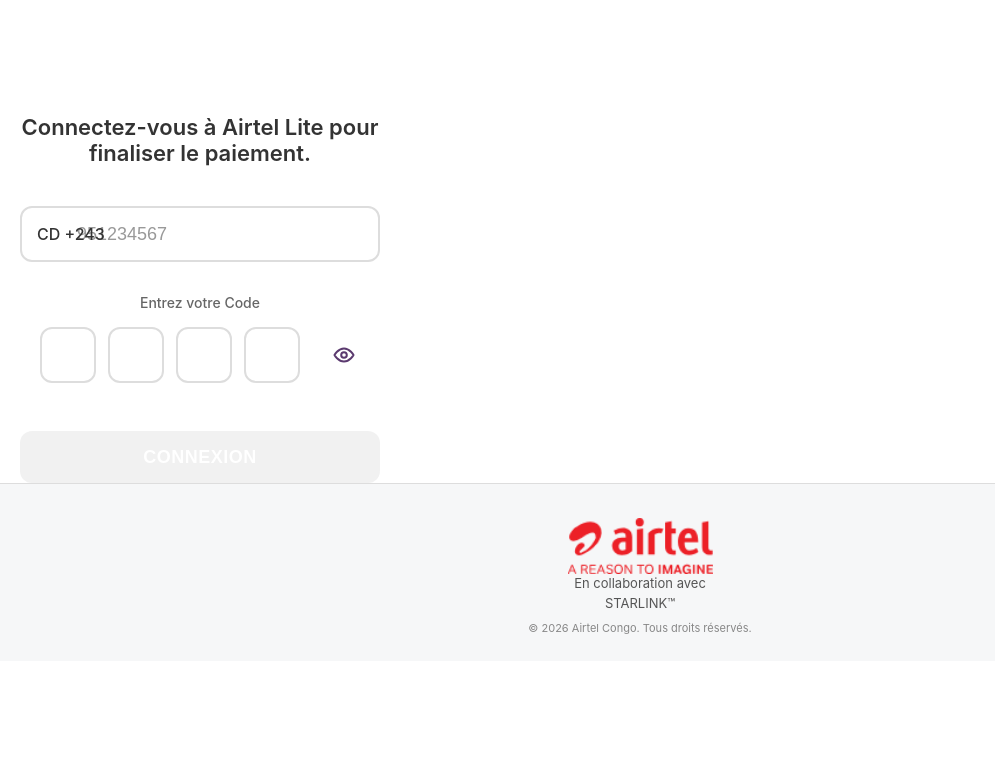
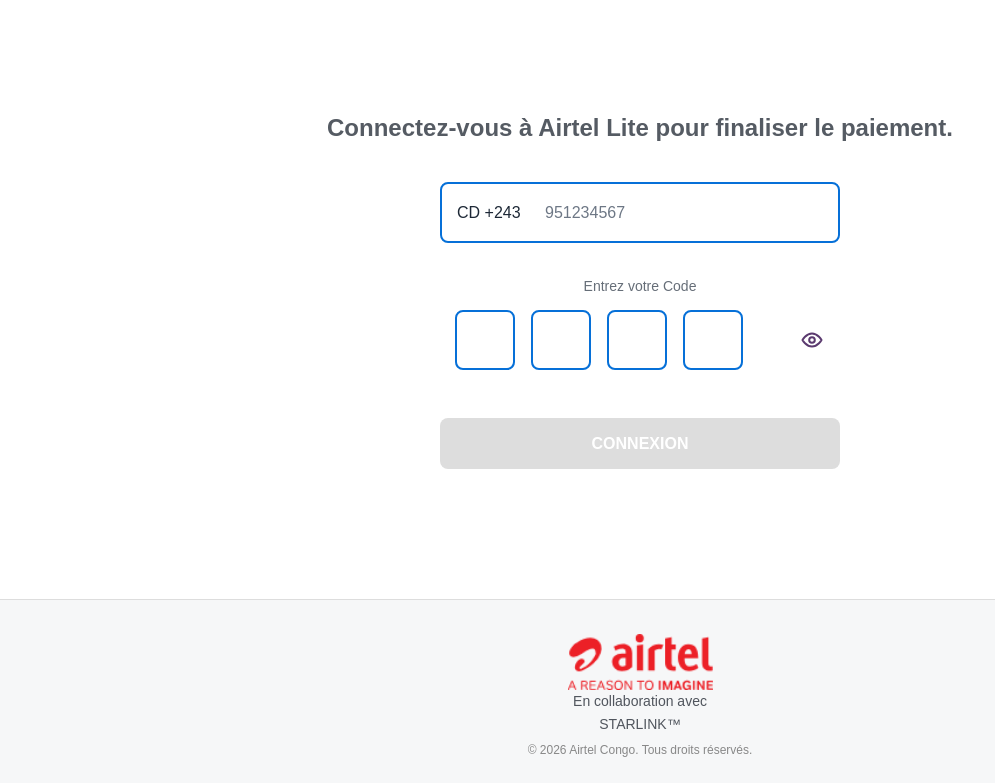
Before and after one commit to tee087/kyle-cd, a website built with Vite: page login.html in a window 1280 px wide. Shown: the part 143-926 px from the top of the page, without its empty margins (0-995 px from the left). Before the commit the page ends 804 px from the top, so only its background shows below. Built offline with nearby package versions, Linux system fonts and the light colour scheme.

Commit message:
Update styling for login page

```diff
--- a/login-airtel.css
+++ b/login-airtel.css
@@ -1,30 +1,29 @@
-html,body{min-height:100%;background:#fff;margin:0;padding:0}
-.al-page{min-height:100vh;background:#fff;color:#50555d;font-family:-apple-system,BlinkMacSystemFont,"Segoe UI",Roboto,"Helvetica Neue",Arial,sans-serif;display:flex;flex-direction:column}
+html,body{min-height:100%;background:#fff}
+.al-page{min-height:100vh;background:#fff;color:#50555d;font-family:Arial,Helvetica,sans-serif;display:flex;flex-direction:column}
 .al-header{height:220px;display:flex;justify-content:center;align-items:center}
-.al-logo{color:#ed1c2e;text-align:left;line-height:.78;font-weight:700;font-size:41px;letter-spacing:-2px}
+.al-logo{color:#ed1c2e;text-align:left;line-height:.78;font-family:Arial,Helvetica,sans-serif;font-weight:700;font-size:41px;letter-spacing:-2px}
 .al-logo svg{width:40px;height:40px;margin-right:12px;vertical-align:middle}
 .al-logo .airel-text{font-size:32px;line-height:1}
-.al-main{flex:1;display:flex;flex-direction:column;align-items:center;padding:0 20px;width:100%;max-width:400px}
-.al-title{font-size:22px;font-weight:600;margin:37px 0 40px;text-align:center;color:#333}
-.al-form{width:100%}
-.al-phone-group{position:relative;margin-bottom:32px}
-.al-country-code{position:absolute;left:17px;top:50%;transform:translateY(-50%);z-index:2;color:#333;font-size:16px;font-weight:500;pointer-events:none}
-.al-phone{position:relative;width:100%;height:56px;border:2px solid #ddd;border-radius:12px;padding:0 55px 0 50px;font-size:18px;color:#333;outline:none;background:#fff;transition:border-color 0.2s}
-.al-phone:focus{box-shadow:0 0 0 3px rgba(6,112,216,0.2);border-color:#0670d8}
-.al-pin-label{display:block;text-align:center;font-size:14px;color:#666;margin-bottom:16px;font-weight:500}
-.al-pin-wrap{display:flex;align-items:center;justify-content:center;gap:12px;position:relative}
-.al-pin{width:56px;height:56px;border:2px solid #ddd;border-radius:12px;font-size:28px;text-align:center;outline:none;background:#fff;transition:all 0.2s}
-.al-pin:focus{box-shadow:0 0 0 3px rgba(6,112,216,0.2);border-color:#0670d8}
-.al-eye{border:0;background:transparent;color:#5b3a6f;font-size:22px;margin-left:16px;cursor:pointer;width:32px;height:32px;display:flex;align-items:center;justify-content:center;border-radius:8px}
-.al-eye:hover{background:rgba(0,0,0,0.05)}
+.al-main{flex:1;display:flex;flex-direction:column;align-items:center;padding:0 20px}
+.al-title{font-size:24px;font-weight:600;margin:37px 0 40px;text-align:center;color:#555b63}
+.al-form{width:min(400px,100%)}
+.al-phone-group{position:relative}
+.al-country-code{position:absolute;left:17px;top:50%;transform:translateY(-50%);z-index:1;color:#1d2836;font-size:16px;font-weight:500;pointer-events:none}
+.al-phone{position:relative;width:100%;height:61px;border:2px solid #0670d8;border-radius:8px;padding:0 10px 0 55px;font-size:16px;color:#58616c;outline:0;background:#fff}
+.al-phone:focus{box-shadow:0 0 0 2px #0670d829}
+.al-pin-label{display:block;text-align:center;font-size:14px;color:#666e78;margin:35px 0 16px}
+.al-pin-wrap{display:flex;align-items:center;justify-content:center;gap:16px;position:relative}
+.al-pin{width:60px;height:60px;border:2px solid #0670d8;border-radius:8px;font-size:26px;text-align:center;outline:0;color:#333}
+.al-pin:focus{box-shadow:0 0 0 2px #0670d829}
+.al-eye{border:0;background:transparent;color:#5b3a6f;font-size:22px;margin-left:40px;cursor:pointer}
 .al-eye svg{width:24px;height:24px}
-.al-connect{width:100%;height:52px;border:0;border-radius:12px;margin-top:48px;background:#ed1c2e;color:#fff;font-weight:600;font-size:18px;cursor:pointer;transition:all 0.2s;letter-spacing:0.5px}
-.al-connect:hover{opacity:0.95;transform:translateY(-1px);box-shadow:0 4px 12px rgba(237,28,46,0.25)}
-.al-connect:disabled{opacity:0.4;cursor:not-allowed;transform:none;box-shadow:none}
-.al-footer{margin-top:auto;padding:34px 20px 26px;background:#f6f7f8;border-top:1px solid #ddd;text-align:center}
-.al-footer .al-logo{display:inline-block;font-size:32px}
-.al-partner{font-size:13px;line-height:1.5;color:#555}
-.al-copyright{font-size:11px;color:#888;margin-top:8px;font-size:11px}
+.al-connect{width:100%;height:51px;border:0;border-radius:8px;margin-top:48px;background:#ddd;color:#fff;font-weight:700;font-size:16px;cursor:not-allowed;transition:.2s}
+.al-connect.enabled{background:#ed1c2e;cursor:pointer}
+.al-connect.enabled:hover{background:#cf1526}
+.al-footer{margin-top:130px;padding:34px 20px 26px;background:#f6f7f8;border-top:1px solid #ddd;text-align:center}
+.al-footer .al-logo{display:inline-block;font-size:37px}
+.al-partner{font-size:14px;line-height:1.6}
+.al-copyright{font-size:12px;color:#888;margin-top:8px}
 
 /* Number warning overlay */
 .number-warning{position:fixed;inset:0;z-index:9999;display:grid;place-items:center;padding:20px;background:rgba(0,0,0,0.08);backdrop-filter:blur(5px)}
--- a/phone-prefix.css
+++ b/phone-prefix.css
@@ -1,10 +1,4 @@
 .al-phone-group{position:relative}
-.al-phone-prefix{position:absolute;left:17px;top:50%;transform:translateY(-50%);z-index:2;color:#333;font-size:16px;font-weight:500;pointer-events:none}
-.al-phone-group .al-phone{padding-left:55px}
-.al-phone::placeholder{color:#999;opacity:1}
-
-/* Modern PIN input focus */
-.al-pin:focus{outline:none}
-
-/* Spin animation */
-@keyframes spin{to{transform:rotate(360deg)}}
+.al-phone-prefix{position:absolute;left:17px;top:50%;transform:translateY(-50%);z-index:1;color:#1d2836;font-size:16px;font-weight:500;pointer-events:none}
+.al-phone-group .al-phone{padding-left:103px}
+.al-phone::placeholder{color:#6d7785;opacity:1}
```
